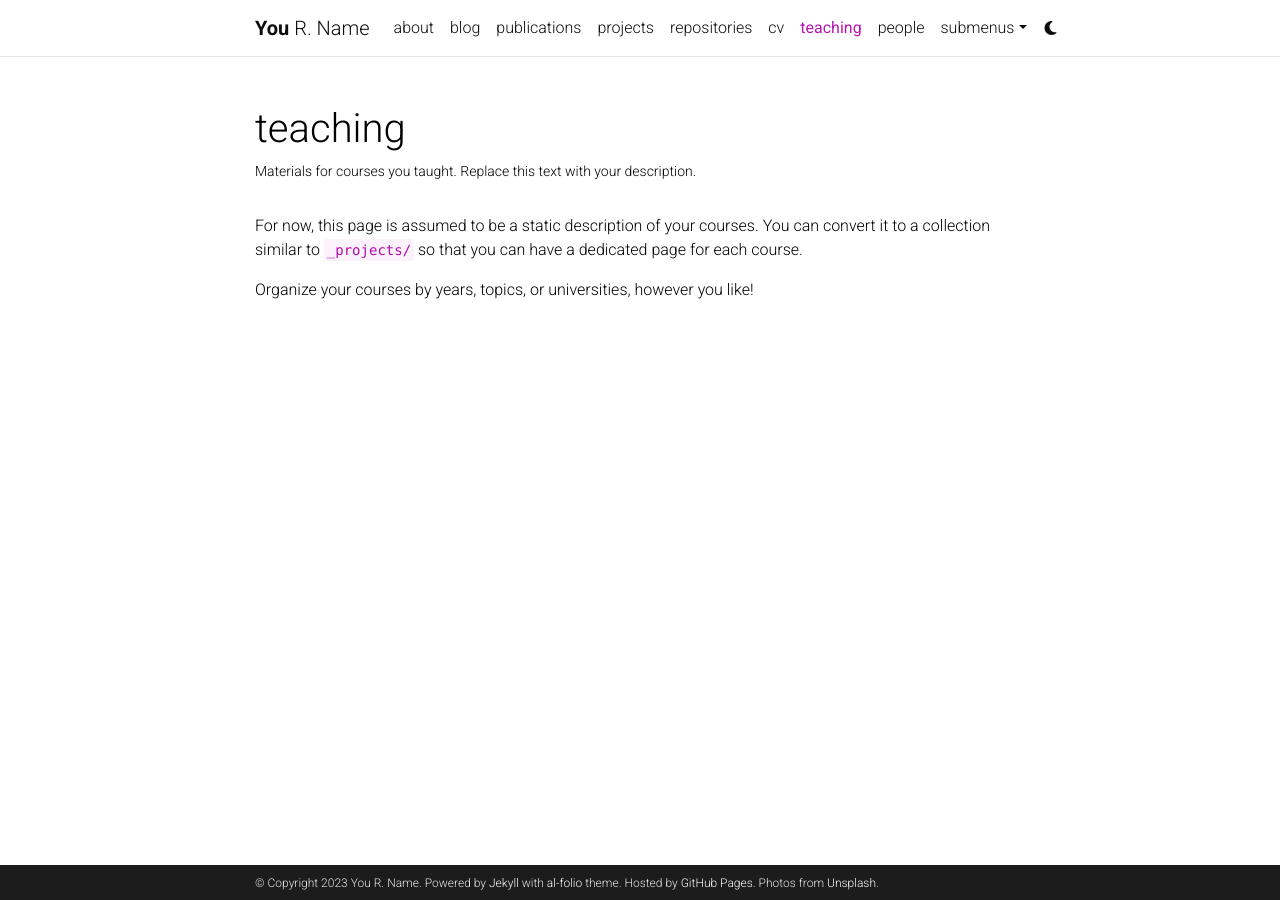
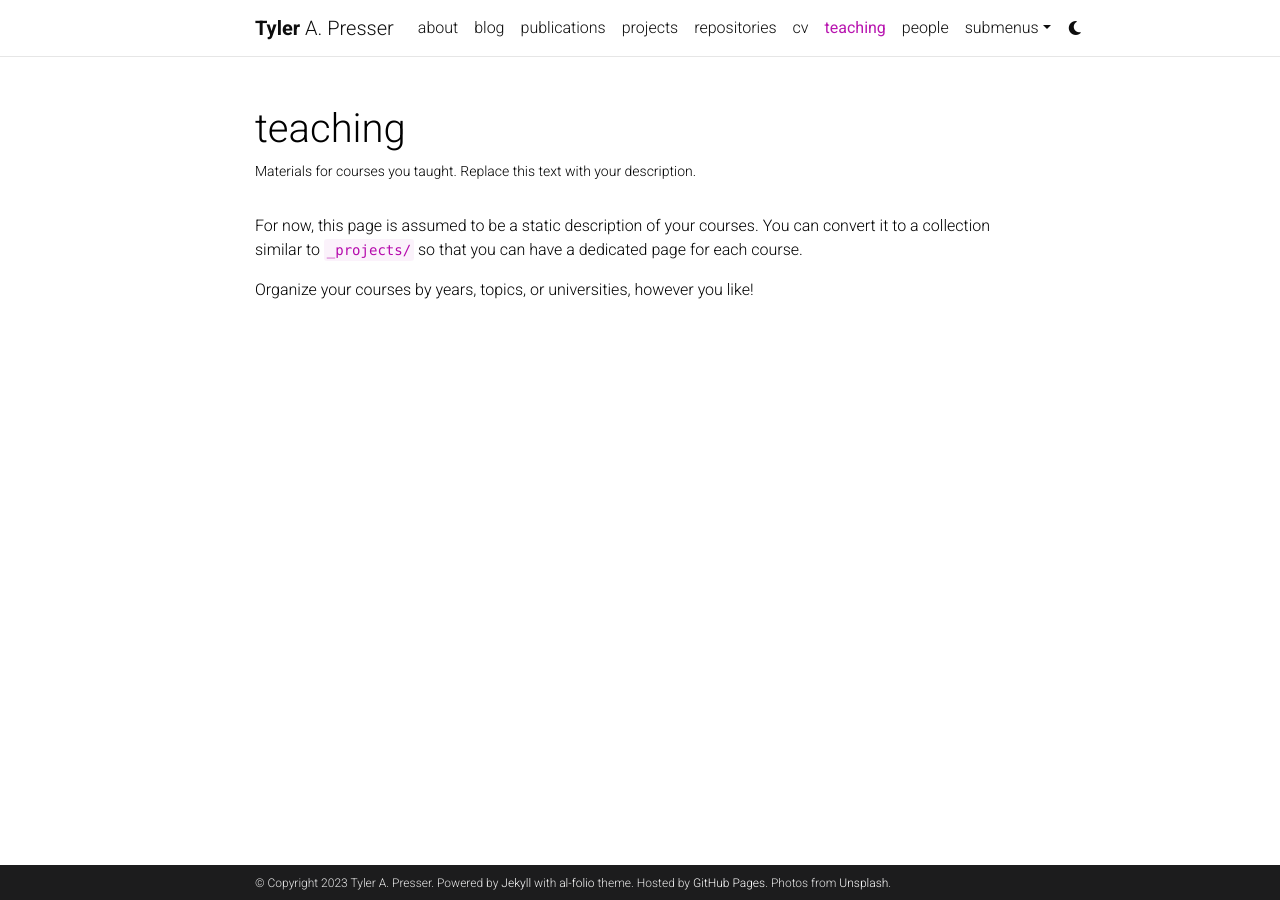
Before and after one commit to tpresser570/tpresser570.github.io, a Jekyll site: the page built from _pages/teaching.md, in a window 1280 px wide. Built offline with Jekyll 4.4.1, drawn with Linux system fonts in a browser that asks for light colours; comment, search, counter and statistics services are not loaded; a style sheet for code colours, icons or effects is not loaded.

Commit message:
update profile

```diff
--- a/_config.yml
+++ b/_config.yml
@@ -3,10 +3,10 @@
 # -----------------------------------------------------------------------------
 
 title: blank # the website title (if blank, full name will be used instead)
-first_name: You
-middle_name: R.
-last_name: Name
-email: you@example.com
+first_name: Tyler
+middle_name: A.
+last_name: Presser
+email: tpresser@usc.edu
 description: > # the ">" symbol means to ignore newlines until "footer_text:"
   A simple, whitespace theme for academics. Based on [*folio](https://github.com/bogoli/-folio) design.
 footer_text: >
@@ -67,13 +67,13 @@
 # Social integration
 # -----------------------------------------------------------------------------
 
-github_username: # your GitHub user name
+github_username: tpresser570 # your GitHub user name
 gitlab_username: # your GitLab user name
 x_username: # your X handle
 mastodon_username: # your mastodon instance+username in the format instance.tld/@username
-linkedin_username: # your LinkedIn user name
+linkedin_username: tylerpresser # your LinkedIn user name
 telegram_username: # your Telegram user name
-scholar_userid: # your Google Scholar ID
+scholar_userid: 7S8svBwAAAAJ # your Google Scholar ID
 semanticscholar_id: # your Semantic Scholar ID
 whatsapp_number: # your WhatsApp number (full phone number in international format. Omit any zeroes, brackets, or dashes when adding the phone number in international format.)
 orcid_id: # your ORCID ID
```
